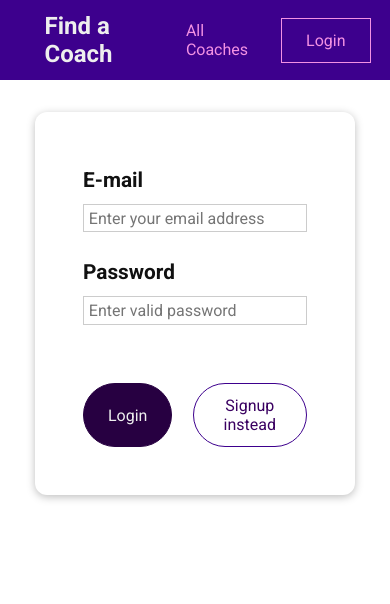
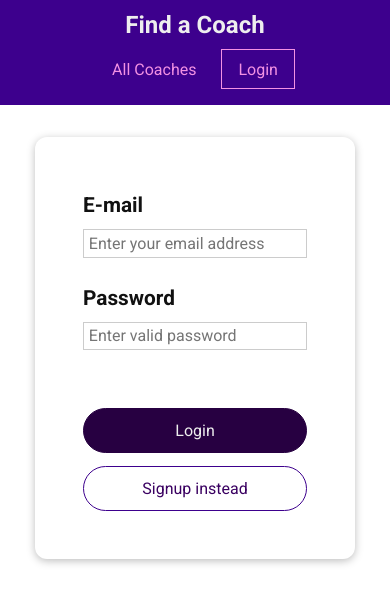
Before and after one commit to andy820621/Coach-Search-App, a Vue app: page /auth in a window 390 px wide. Shown: the top 604 px of the page. Built offline with nearby package versions, Linux system fonts and the light colour scheme; no server answers.

Commit message:
fix: mobile style

```diff
--- a/src/components/coaches/CoachFilter.vue
+++ b/src/components/coaches/CoachFilter.vue
@@ -31,6 +31,11 @@ function setFilter(e) {
 h2 {
 	margin: 0.5rem 0;
 }
+@media (max-width: 500px) {
+	h2 {
+		text-align: center;
+	}
+}
 .filter-option {
 	margin-right: 1rem;
 
--- a/src/components/coaches/CoachList.vue
+++ b/src/components/coaches/CoachList.vue
@@ -53,9 +53,20 @@ h4 {
 	justify-content: flex-end;
 	margin-top: 2.4rem;
 }
-@media (min-width: 768px) {
+@media (max-width: 500px) {
+	li {
+		text-align: center;
+	}
 	.actions {
-		margin-top: 2rem;
+		display: grid;
+		justify-content: center;
+		gap: 1rem;
+		button,
+		a {
+			margin: 0;
+			text-align: center;
+			min-width: 50vw !important;
+		}
 	}
 }
 </style>
--- a/src/components/layout/TheHeader.vue
+++ b/src/components/layout/TheHeader.vue
@@ -37,11 +37,19 @@ header {
 	display: flex;
 	justify-content: center;
 	align-items: center;
+	@media (max-width: 500px) {
+		height: auto;
+		padding-bottom: 1rem;
+	}
+
 	a {
 		color: #f391e3;
 		display: inline-block;
 		padding: 0.75rem 1.5rem;
 		border: 1px solid transparent;
+		@media (max-width: 500px) {
+			padding: 0.6rem 1rem;
+		}
 	}
 
 	nav {
@@ -50,6 +58,9 @@ header {
 		display: flex;
 		justify-content: space-between;
 		align-items: center;
+		@media (max-width: 500px) {
+			flex-direction: column;
+		}
 	}
 	ul {
 		display: flex;
--- a/src/components/ui/BaseDialog.vue
+++ b/src/components/ui/BaseDialog.vue
@@ -57,6 +57,10 @@ function clickHandler() {
 dialog {
 	position: fixed;
 	top: 20vh;
+	@media (max-width: 768px) {
+		left: 50%;
+		transform: translateX(-50%);
+	}
 	width: 80%;
 	z-index: 99;
 	border-radius: 12px;
--- a/src/views/auth/UserAuth.vue
+++ b/src/views/auth/UserAuth.vue
@@ -248,6 +248,14 @@ input {
 	margin-top: 2.4rem;
 	display: flex;
 	justify-content: flex-end;
+	@media (max-width: 500px) {
+		flex-direction: column;
+		gap: 0.8rem;
+		button,
+		a {
+			margin: 0;
+		}
+	}
 	.flat {
 		border: 1px solid #3d008d;
 		&:hover {
--- a/src/views/coaches/CoachesList.vue
+++ b/src/views/coaches/CoachesList.vue
@@ -98,6 +98,18 @@ function dialogHandler() {
 	display: flex;
 	justify-content: space-between;
 	margin-block: 1rem 2.4rem;
+	@media (max-width: 500px) {
+		flex-direction: column;
+		gap: 1rem;
+		margin: 0 auto;
+		padding: 0 1rem;
+
+		button,
+		a {
+			margin: 0;
+			text-align: center;
+		}
+	}
 }
 h3 {
 	text-align: center;
```
